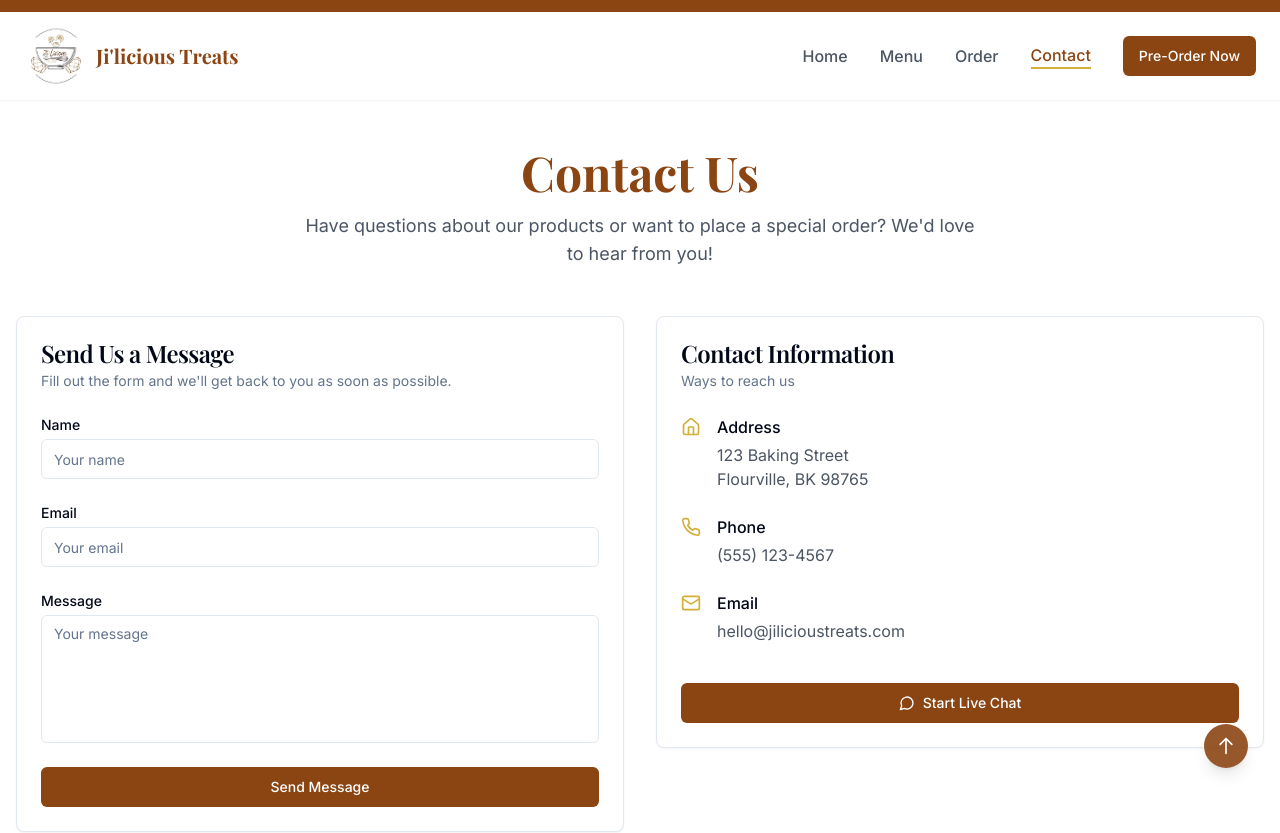
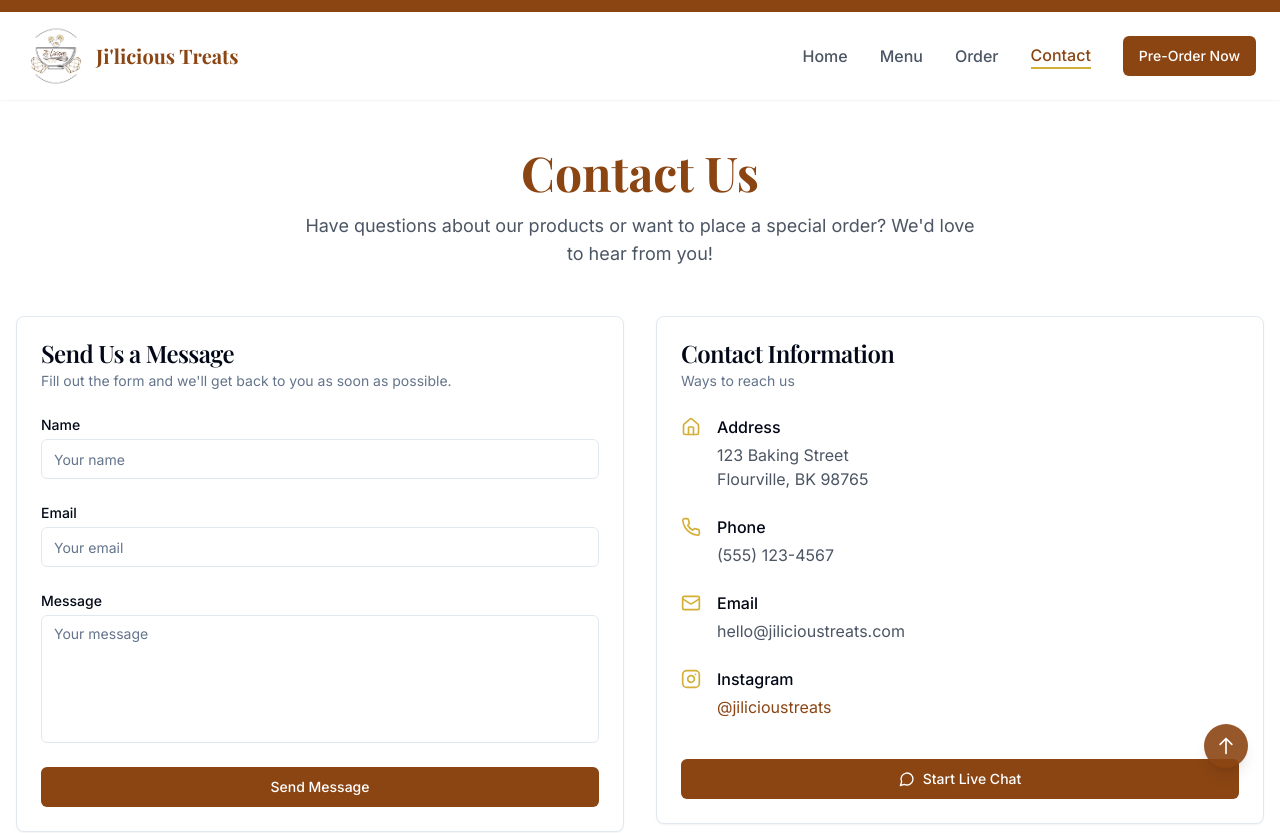
Before and after one commit to ji-hus/jilicioustreatsSMS, a React (Vite) app: page /contact in a window 1280 px wide. Shown: the top 833 px of the page. Built offline with nearby package versions, Linux system fonts and the light colour scheme.

Commit message:
Add Instagram link to contact page
Adds an Instagram link to the contact page.

```diff
--- a/src/pages/Contact.tsx
+++ b/src/pages/Contact.tsx
@@ -1,4 +1,3 @@
-
 import { useState } from 'react';
 import {
   Card,
@@ -14,7 +13,7 @@ import { Textarea } from '@/components/ui/textarea';
 import { useForm } from 'react-hook-form';
 import { zodResolver } from '@hookform/resolvers/zod';
 import * as z from 'zod';
-import { Phone, Mail, MessageCircle, Home } from 'lucide-react';
+import { Phone, Mail, MessageCircle, Home, Instagram } from 'lucide-react';
 import { useToast } from '@/hooks/use-toast';
 
 const formSchema = z.object({
@@ -172,6 +171,21 @@ const ContactPage = () => {
                 </div>
               </div>
 
+              <div className="flex items-start">
+                <Instagram className="h-5 w-5 mr-4 text-bakery-gold mt-0.5" />
+                <div>
+                  <h3 className="font-medium mb-1">Instagram</h3>
+                  <a
+                    href="https://instagram.com/jilicioustreats"
+                    target="_blank"
+                    rel="noopener noreferrer"
+                    className="text-bakery-brown hover:text-bakery-gold transition-colors"
+                  >
+                    @jilicioustreats
+                  </a>
+                </div>
+              </div>
+
               <div className="pt-4">
                 <Button
                   onClick={() => setIsChatActive(!isChatActive)}
```
